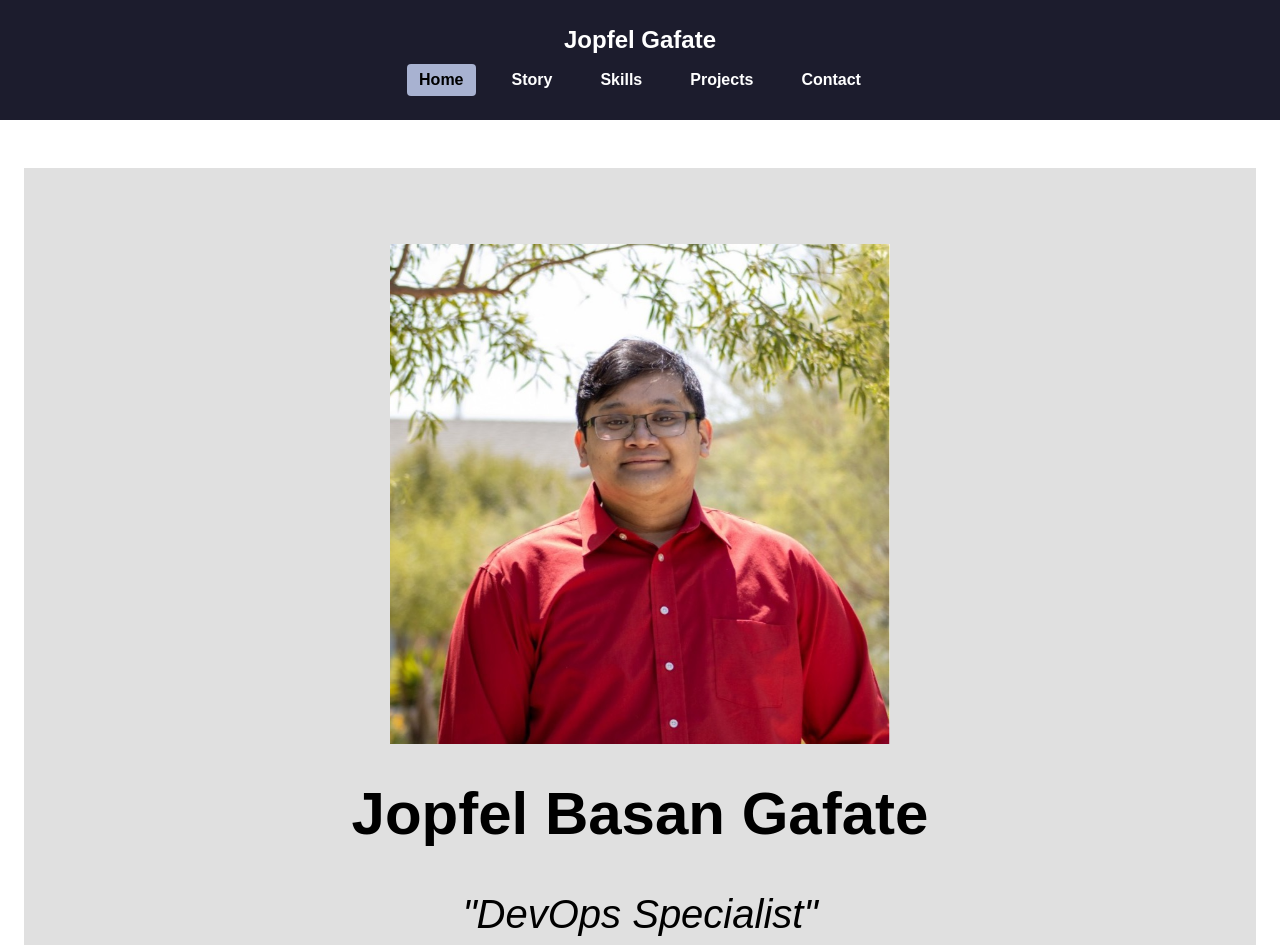
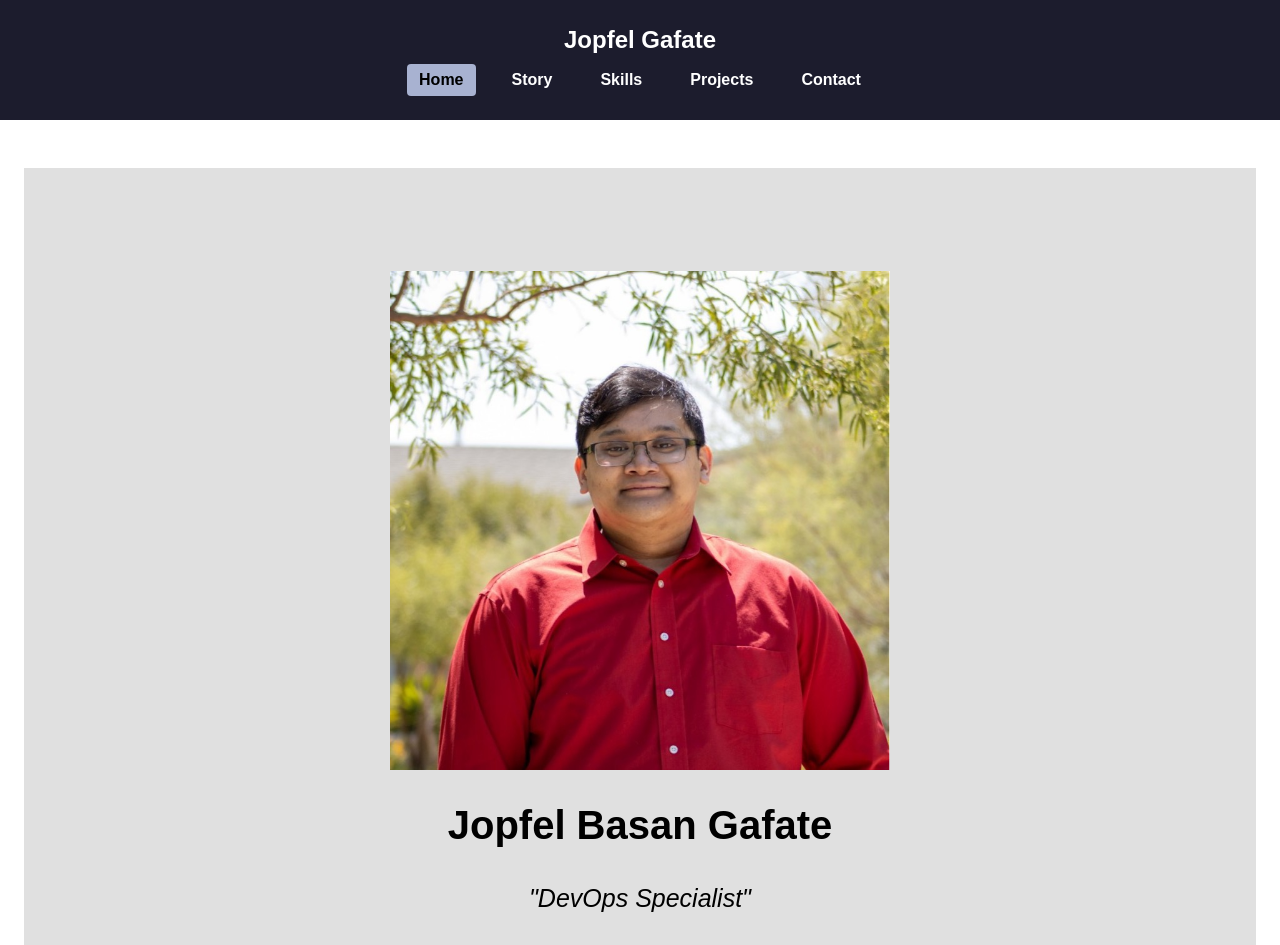
Before and after one commit to jooooooooooooooooo-web/gafate_nextjs_portfolio, a Next.js app: page /home in a window 1280 px wide. Shown: the top 945 px of the page. Built offline with nearby package versions, Linux system fonts and the light colour scheme.

Commit message:
updated home page formatting

```diff
--- a/src/app/home/page.jsx
+++ b/src/app/home/page.jsx
@@ -11,8 +11,8 @@ const HomePage = ()=>{
             height={500}
             alt="profile"
             />
-            <h2 className="text-black text-[60px] font-bold">Jopfel Basan Gafate</h2>
-            <h2 className="text-black text-[40px] italic">"DevOps Specialist"</h2>
+            <h2 className="text-black text-[40px] font-bold">Jopfel Basan Gafate</h2>
+            <h2 className="text-black text-[25px] italic">"DevOps Specialist"</h2>
             <p className="max-w-[500px] w-full text-black text-center">"Why limit yourself to just one skill?" was the line one of
                 my mentors said when I was still in high school. The role of DevOps was one that embodied this skill; not limiting
                 yourself to just software development or IT operations. To become the bridge between them. But I don't settle for
```
